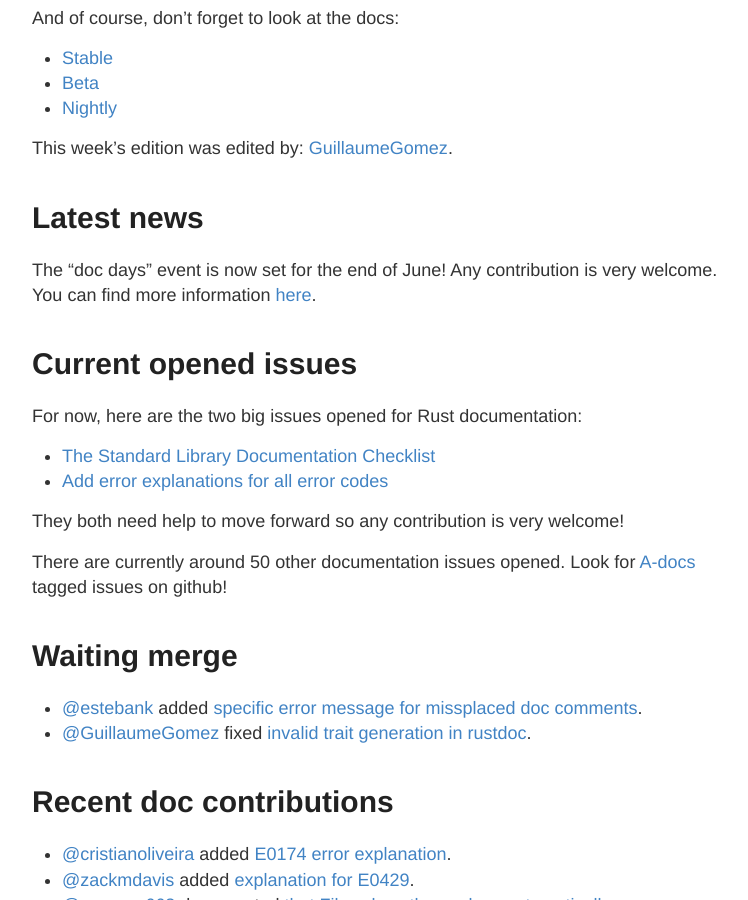
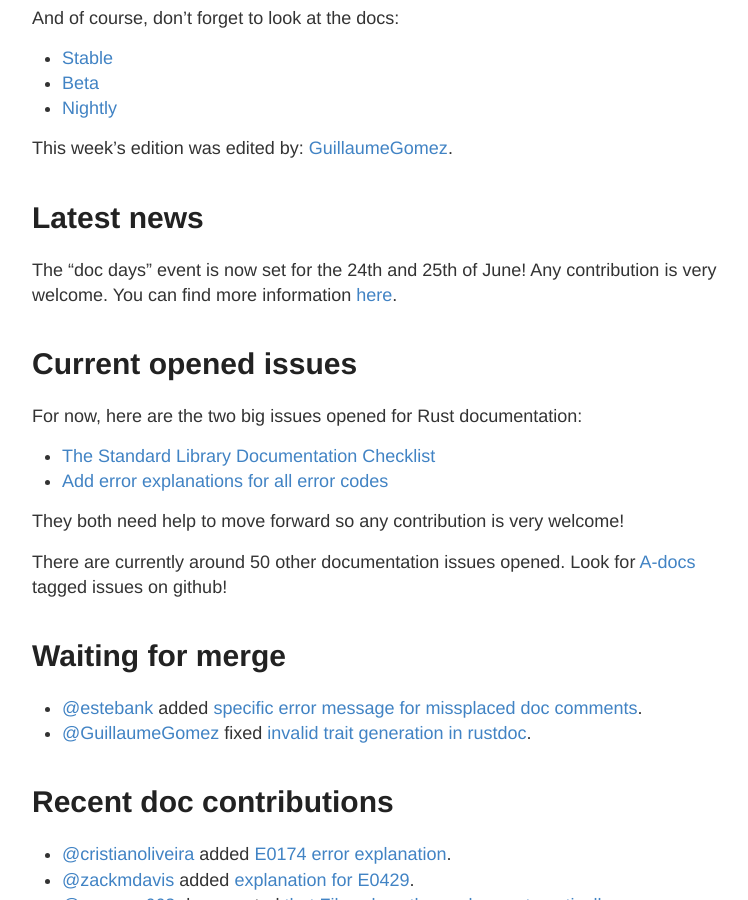
Before and after one commit to GuillaumeGomez/this-week-in-rust-docs, a Jekyll site: the page built from _posts/2016-6-6-this-week-in-rust-docs-7.md, in a window 1280 px wide and 900 px high, scrolled down 327 px. Shown: the whole window, without its empty margins (248-996 px from the left). Built offline with Jekyll 4.4.1, drawn with Linux system fonts in a browser that asks for light colours.

Commit message:
Update 2016-6-6-this-week-in-rust-docs-7.md

```diff
--- a/_posts/2016-6-6-this-week-in-rust-docs-7.md
+++ b/_posts/2016-6-6-this-week-in-rust-docs-7.md
@@ -19,7 +19,7 @@ This week's edition was edited by: [GuillaumeGomez](https://github.com/Guillaume
 
 # Latest news
 
-The "doc days" event is now set for the end of June! Any contribution is very welcome. You can find more information [here](https://facility9.com/2016/06/announcing-rust-doc-days/).
+The "doc days" event is now set for the 24th and 25th of June! Any contribution is very welcome. You can find more information [here](https://facility9.com/2016/06/announcing-rust-doc-days/).
 
 # Current opened issues
 
@@ -32,7 +32,7 @@ They both need help to move forward so any contribution is very welcome!
 
 There are currently around 50 other documentation issues opened. Look for [A-docs](https://github.com/rust-lang/rust/issues?q=is%3Aopen+is%3Aissue+label%3AA-docs) tagged issues on github!
 
-# Waiting merge
+# Waiting for merge
 
 * [@estebank](https://github.com/estebank) added [specific error message for missplaced doc comments](https://github.com/rust-lang/rust/pull/33922).
 * [@GuillaumeGomez](https://github.com/GuillaumeGomez) fixed [invalid trait generation in rustdoc](https://github.com/rust-lang/rust/pull/33935).
```
